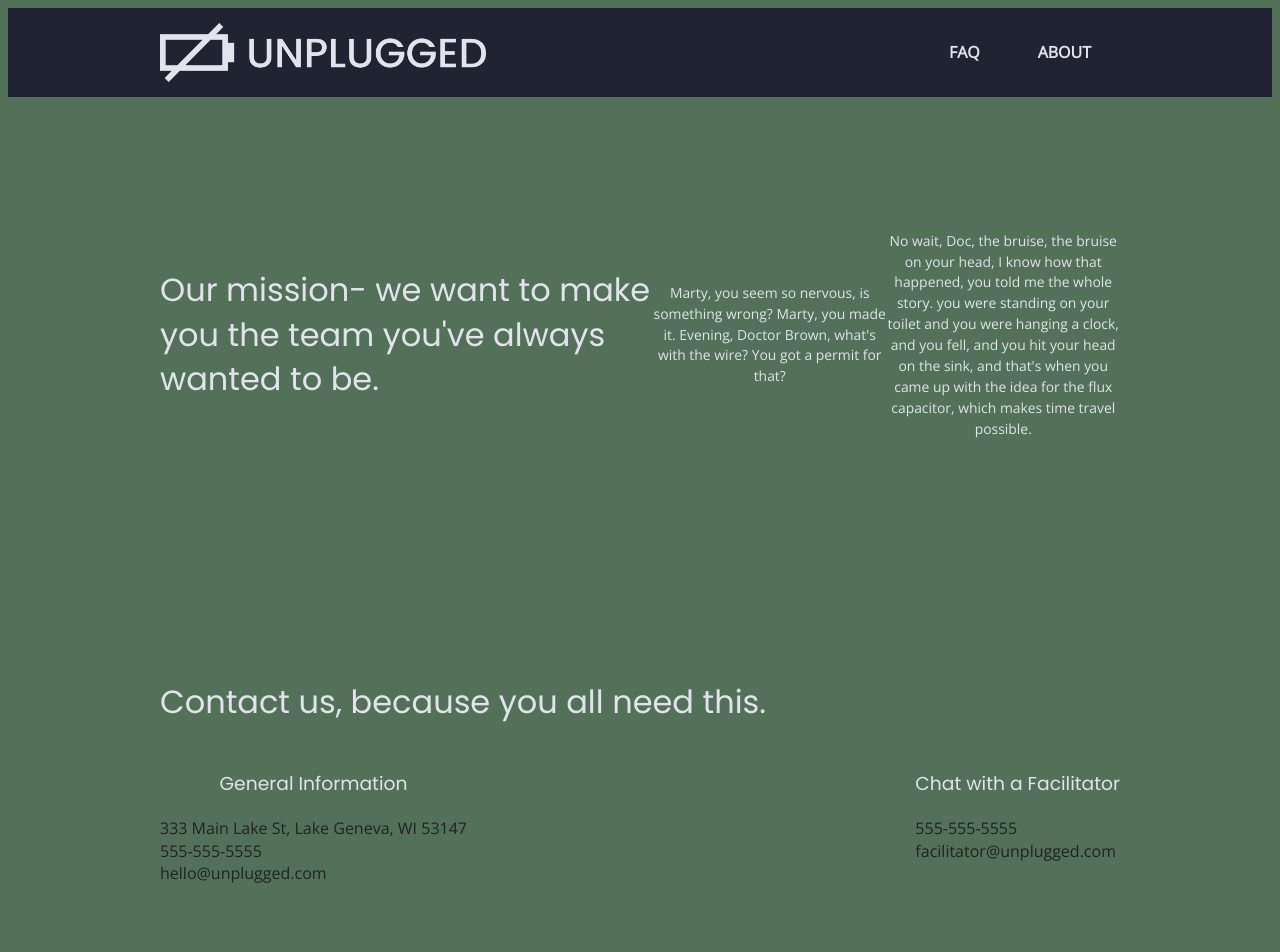
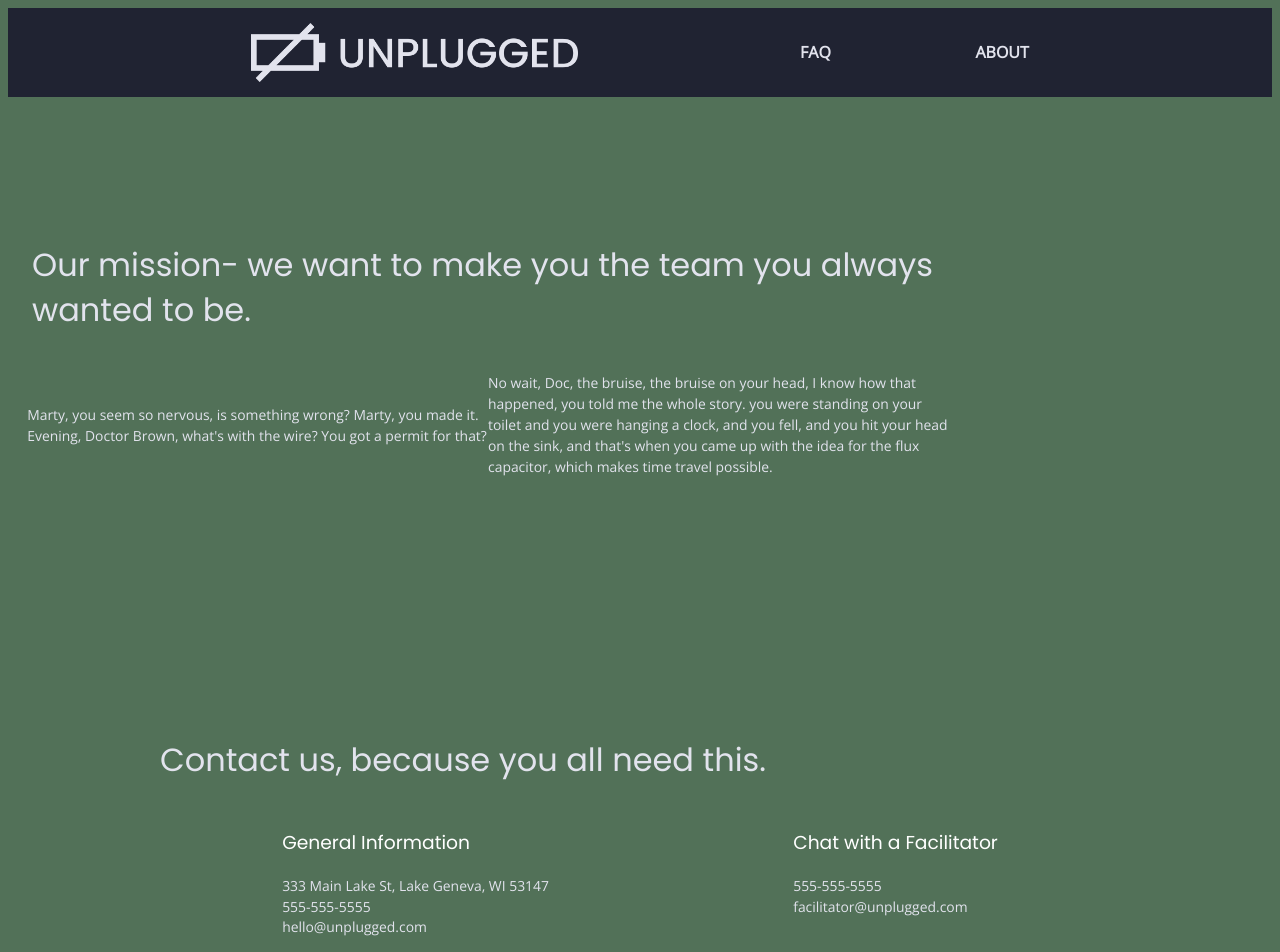
Before and after one commit to srstrom/unplugged-retreat, a website: page about/index.html in a window 1280 px wide. Shown: the top 952 px of the page. Drawn offline with nearby package versions, Linux system fonts and the light colour scheme.

Commit message:
modified tablet versions of faq/about

```diff
--- a/about/index.html
+++ b/about/index.html
@@ -45,7 +45,7 @@
   <section class="mission">
     <div class="content-wrapper">
       <div class="mission-content">
-        <h2>Our mission- we want to make you the team you've always wanted to be.</h2>
+        <h2>Our mission- we want to make you the team you always wanted to be.</h2>
         <p>Marty, you seem so nervous, is something wrong? Marty, you made it. Evening, Doctor Brown, what's with the wire? You got a permit for that?</p>
         <p>No wait, Doc, the bruise, the bruise on your head, I know how that happened, you told me the whole story. you were standing on your toilet and you were hanging a clock, and you fell, and you hit your head on the sink, and that's when you came up with the idea for the flux capacitor, which makes time travel possible.</p>
       </div>
--- a/css/main.css
+++ b/css/main.css
@@ -344,20 +344,37 @@
     /*---------------About styles only---------------*/
     .mission {
       display: flex;
-      justify-content: center;
+      justify-content: flex-start;
       align-items: center;
       flex-flow: row wrap;
     }
 
+    .mission p {
+      font-family: 'Open Sans', sans-serif;
+      font-size: .87em;
+      color: #e2e3ed;
+      line-height: 1.5em;
+      text-align: left;
+    }
+
     .contact-section {
       display: flex;
-      justify-content: center;
+      justify-content: flex-start;
       align-items: center;
       flex-flow: row wrap;
     }
 
-    .contact-content p {
+    .contact-section h3 {
+      color: #ffffff;
+      text-align: left;
+    }
+
+    .contact-content address {
       margin: 0;
+      font-family: 'Open Sans', sans-serif;
+      font-size: .87em;
+      color: #e2e3ed;
+      line-height: 1.5em;
     }
 
    /*---------------FAQ styles only---------------*/
@@ -523,21 +540,24 @@
 
       header .content-wrapper {
         width: 100%;
-        justify-content: space-between;
+        justify-content: space-around;
       }
 
       header nav {
-        width: 25%;
+        width: 28%;
         justify-content: space-between;
       }
 
       header nav ul {
-
+        justify-content: space-between;
       }
 
       .header-divider {
         display: none;
       }
+
+
+      /*--------------------Homepage-----------------*/
 
       /* Hero Area */
 
@@ -612,13 +632,25 @@
 
       .mission-content {
         display: flex;
-        justify-content: space-between;
+        justify-content: center;
         align-items: center;
         padding-top: 20px;
+        flex-flow: row wrap;
       }
 
+      .mission-content h2 {
+        width: 80%;
+      }
       .mission-content p {
-        width: 45%;
+        width: 48%;
+      }
+
+      .contact-section {
+        display: flex;
+        justify-content: center;
+        align-items: center;
+        padding-top: 20px;
+        flex-flow: row wrap;
       }
 
       .contact-section .content-wrapper h2 {
@@ -627,9 +659,11 @@
 
       .contact-content {
         display: flex;
-        justify-content: space-between;
+        justify-content: space-around;
         align-items: flex-start;
       }
+
+
 
       /* ==========================================================================
        FAQ Page
```
